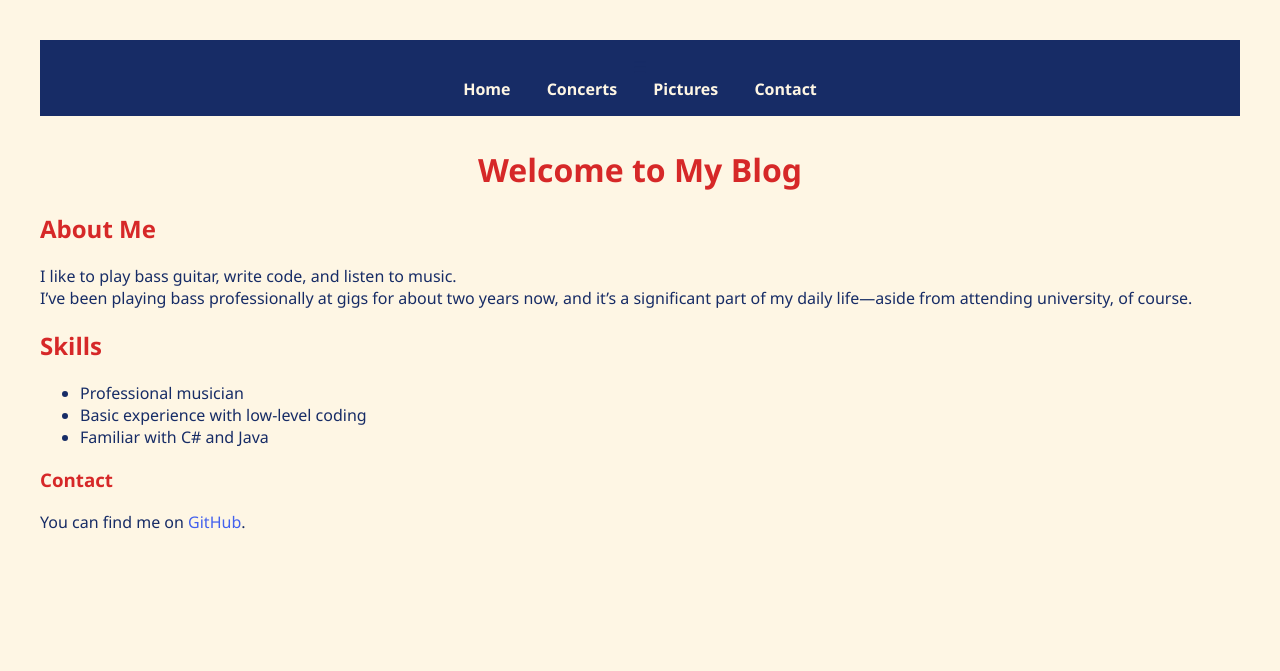
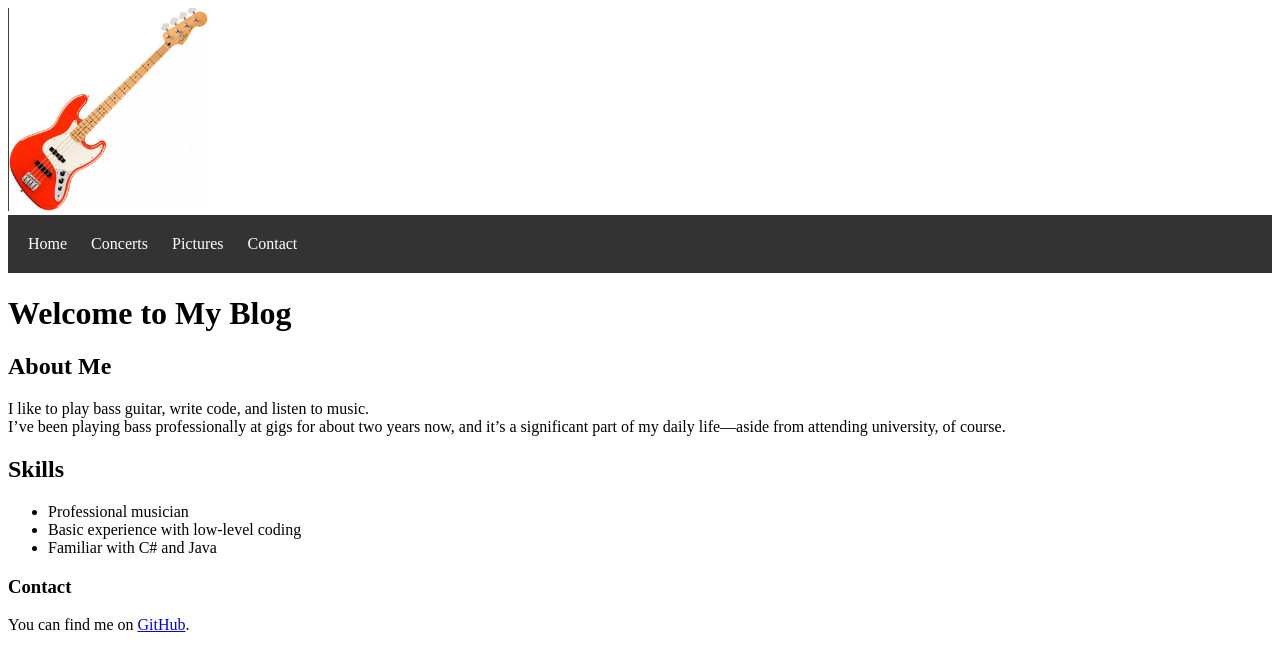
Before and after one commit to ashenone631/ashenone631.github.io, a Jekyll site: the page built from index.md, in a window 1280 px wide. Shown: the top 671 px of the page. Built offline with Jekyll 4.4.1, drawn with Linux system fonts in a browser that asks for light colours.

Commit message:
Update style.css

```diff
--- a/assets/css/style.css
+++ b/assets/css/style.css
@@ -1,56 +1,40 @@
-body {
-  background-color: #fef6e4; /* Soft pastel background */
-  color: #172c66; /* Deep blue for text */
-  font-family: 'Segoe UI', sans-serif;
-  padding: 2rem;
-}
-.corner-img {
-  position: fixed;    /* 👈 Makes it fixed on the screen */
-  top: 1000px;          /* 👈 Distance from the top */
-  right: 300px;        /* 👈 Distance from the right */
-  width: 300px;        /* 👈 Adjust size */
-  height: auto;
-  z-index: 1000;      /* 👈 Makes sure it stays on top of other stuff */
-}
-
-h2, h3, h4, h5, h6 {
-  color: #d62828; /* Bold red headings */
-}
-h1{
-  color: #d62828;
-  text-align: center;
-}
-a {
-  color: #4361ee; /* Vivid blue links */
-  text-decoration: none;
-}
-
-a:hover {
-  color: #7209b7; /* Purple on hover */
-  text-decoration: underline;
-}
 .menu {
-  background-color: #172c66;
-  padding: 1rem;
-  text-align: center;
-  margin-bottom: 2rem;
+  background-color: #333;
+  color: white;
+  padding: 10px;
 }
 
 .menu a {
-  color: #fef6e4;
-  margin: 0 1rem;
-  font-weight: bold;
+  color: white;
+  padding: 10px;
   text-decoration: none;
+  display: inline-block;
 }
 
-.menu a:hover {
-  color: #ffbe0b;
-  text-decoration: underline;
+.menu-toggle {
+  display: none;
+  font-size: 24px;
+  cursor: pointer;
 }
 
-code {
-  background-color: #ffecd1;
-  padding: 2px 4px;
-  border-radius: 4px;
-  font-family: monospace;
+@media (max-width: 768px) {
+  .menu a {
+    display: block;
+    padding: 12px;
+  }
+
+  .menu-toggle {
+    display: block;
+  }
+
+  .menu-links {
+    display: none;
+    flex-direction: column;
+    background-color: #333;
+    width: 100%;
+  }
+
+  .menu-links.active {
+    display: flex;
+  }
 }
```
